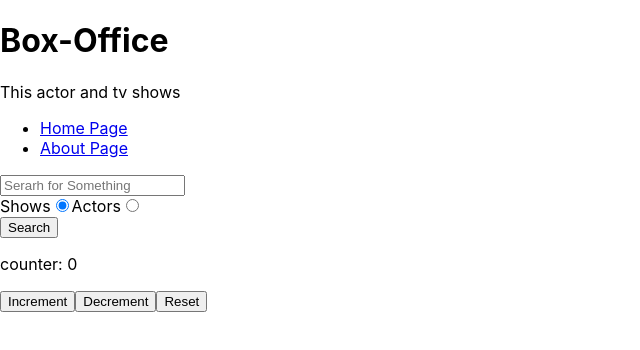
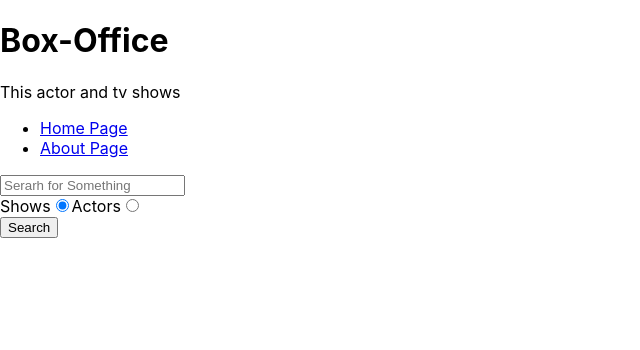
Before and after one commit to narayandudhe/box-office, a React (Create React App) app: page / in a window 1280 px wide. Shown: the top 350 px of the page, without its empty margins (0-640 px from the left). Built offline with nearby package versions, Linux system fonts and the light colour scheme; the HTML template or start-up script is replaced by a standard one.

Commit message:
added stared show into local storage

```diff
--- a/src/Pages/Home.jsx
+++ b/src/Pages/Home.jsx
@@ -1,4 +1,4 @@
-import { useState, useReducer } from 'react';
+import { useState } from 'react';
 import ActorGrid from '../components/actor/ActorGrid';
 import MainPageLayout from '../components/MainPageLayout';
 import SearchForm from '../components/SearchForm';
@@ -6,17 +6,6 @@ import ShowGrid from '../components/shows/ShowGrid';
 import { searchForShows, searchForActors } from '../misc/config';
 import { useQuery } from '@tanstack/react-query';
 
-const reducerfn = (currentCounter, action) => {
-  switch (action.type) {
-    case 'Increment':
-      return currentCounter + 1;
-    case 'Decrement':
-      return currentCounter - 1;
-    case 'Reset':
-      return 0;
-  }
-  return 0;
-};
 const Home = () => {
   const [filter, setFilter] = useState(null);
 
@@ -51,31 +40,11 @@ const Home = () => {
     }
     return null;
   };
-  const [counter, dispatch] = useReducer(reducerfn, 0);
-  const onIncrement = () => {
-    dispatch({ type: 'Increment' });
-  };
-  const onDecrement = () => {
-    dispatch({ type: 'Decrement' });
-  };
-  const onReset = () => {
-    dispatch({ type: 'Reset' });
-  };
+
   return (
     <MainPageLayout>
       <SearchForm OnSearch={OnSearch} />
-      <div>
-        <p>counter: {counter}</p>
-        <button type="button" onClick={onIncrement}>
-          Increment
-        </button>
-        <button type="button" onClick={onDecrement}>
-          Decrement
-        </button>
-        <button type="button" onClick={onReset}>
-          Reset
-        </button>
-      </div>
+
       {rendorResult()}
     </MainPageLayout>
   );
--- a/src/components/shows/ShowGrid.jsx
+++ b/src/components/shows/ShowGrid.jsx
@@ -1,7 +1,44 @@
+import { useReducer, useEffect } from 'react';
 import ShowsCard from './ShowsCard';
 import IMAGE_NOT_FOUND from '../../images/download.jfif';
 
+const usePersistedReducer = (reducer, initialState, localStorageKey) => {
+  const [state, dispatch] = useReducer(reducer, initialState, initial => {
+    const persistedValue = localStorage.getItem(localStorageKey);
+    return persistedValue ? JSON.parse(persistedValue) : initial;
+  });
+
+  useEffect(() => {
+    localStorage.setItem(localStorageKey, JSON.stringify(state));
+  }, [state, localStorageKey]);
+  return [state, dispatch];
+};
+
+const staredshowsreducer = (currentstared, action) => {
+  switch (action.type) {
+    case 'Star':
+      return currentstared.concat(action.showId);
+    case 'Unstar':
+      return currentstared.filter(showId => showId !== action.showId);
+    default:
+      currentstared;
+  }
+};
 const ShowGrid = ({ data }) => {
+  const [staredshows, dispatchstared] = usePersistedReducer(
+    staredshowsreducer,
+    [],
+    'starredShows'
+  );
+  console.log(staredshows);
+  const onStarClick = showId => {
+    const isstared = staredshows.includes(showId);
+    if (isstared) {
+      dispatchstared({ type: 'Unstar', showId });
+    } else {
+      dispatchstared({ type: 'Star', showId });
+    }
+  };
   return (
     <div>
       {data.map(({ show }) => (
@@ -11,6 +48,7 @@ const ShowGrid = ({ data }) => {
           name={show.name}
           image={show.image ? show.image.medium : IMAGE_NOT_FOUND}
           summary={show.summary}
+          onStarClick={onStarClick}
         />
       ))}
     </div>
--- a/src/components/shows/ShowsCard.jsx
+++ b/src/components/shows/ShowsCard.jsx
@@ -1,6 +1,6 @@
 import { Link } from 'react-router-dom';
 
-const ShowCard = ({ id, image, name, summary }) => {
+const ShowCard = ({ id, image, name, summary, onStarClick }) => {
   const summaryAsText = summary
     ? `${summary.split(' ').slice(0, 10).join(' ').replace(/<.+?>/g, '')}...`
     : 'No description';
@@ -19,7 +19,9 @@ const ShowCard = ({ id, image, name, summary }) => {
         <a href={`/show/${id}`} target="_blank" rel="noreferrer">
           Read more
         </a>
-        <button type="button">Star me</button>
+        <button type="button" onClick={() => onStarClick(id)}>
+          Star me
+        </button>
       </div>
     </div>
   );
```
